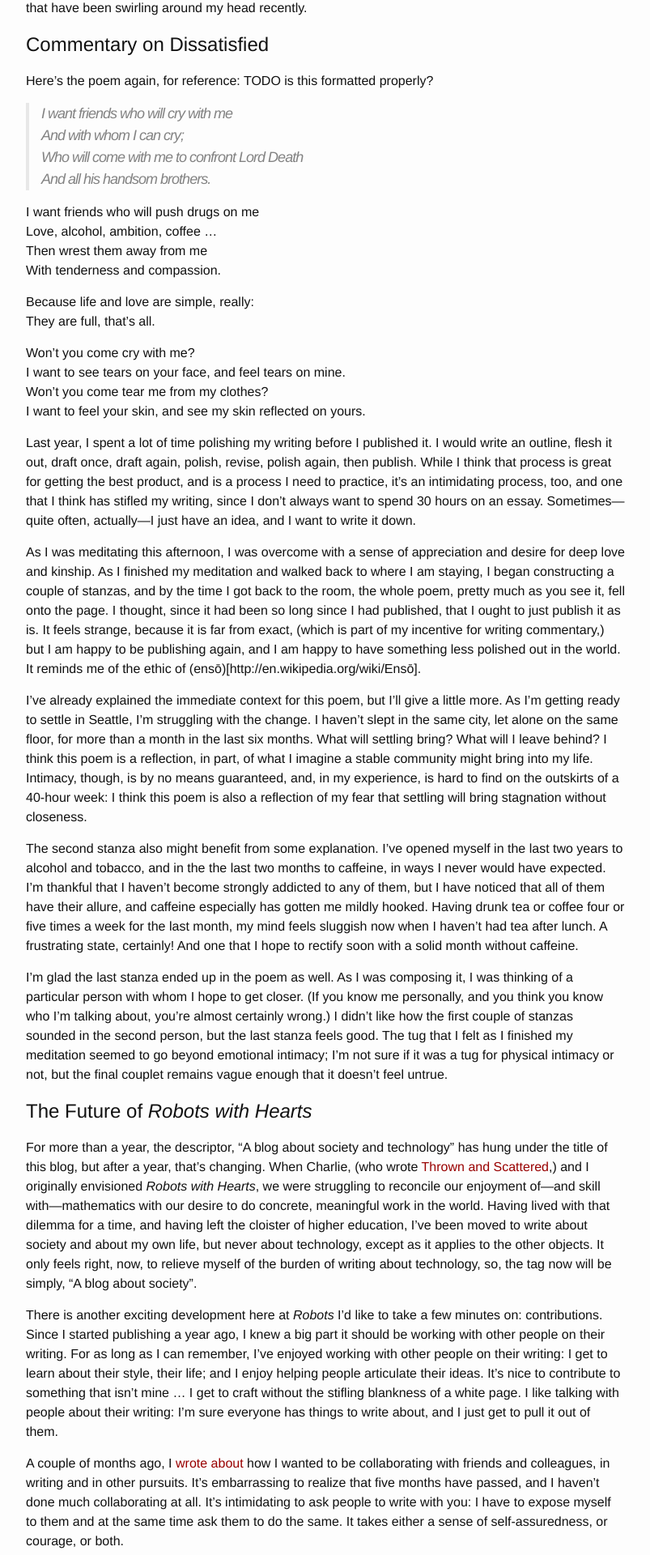
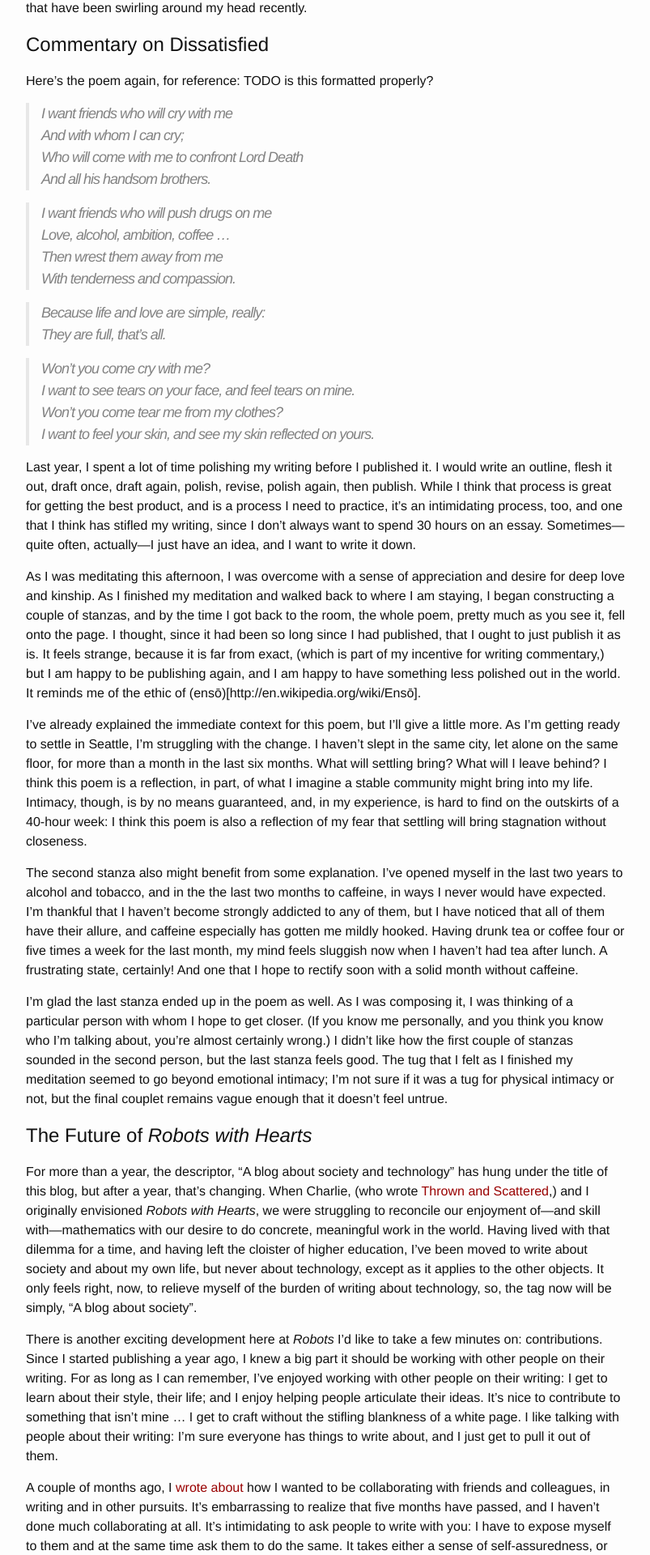
Before and after one commit to ihmccreery/ihmccreery.github.io, a Jekyll site: the page built from _posts/2015-02-07-journal-entry.md, in a window 1280 px wide. Shown: the part 605-2525 px from the top of the page at 81% size, without its empty margins (238-1041 px from the left). Built offline with Jekyll 4.4.1, drawn with Linux system fonts in a browser that asks for light colours.

```diff
--- a/_posts/2015-02-07-journal-entry.md
+++ b/_posts/2015-02-07-journal-entry.md
@@ -1,5 +1,5 @@
 ---
-title: "Journal Entry: Commentary on My Writing, and on the Future of *Robots with Hearts*"
+title: "Journal Entry: Commentary on My Writing, and on the <emph>Future of Robots with Hearts</emph>"
 ---
 
 Journal Entry: Commentary on My Writing, and on the Future of *Robots with Hearts*
@@ -19,15 +19,15 @@ And with whom I can cry;
 Who will come with me to confront Lord Death
 And all his handsom brothers.
 
-I want friends who will push drugs on me
+> I want friends who will push drugs on me
 Love, alcohol, ambition, coffee ...
 Then wrest them away from me
 With tenderness and compassion.
 
-Because life and love are simple, really:
+> Because life and love are simple, really:
 They are full, that's all.
 
-Won't you come cry with me?
+> Won't you come cry with me?
 I want to see tears on your face, and feel tears on mine.
 Won't you come tear me from my clothes?
 I want to feel your skin, and see my skin reflected on yours.
```
